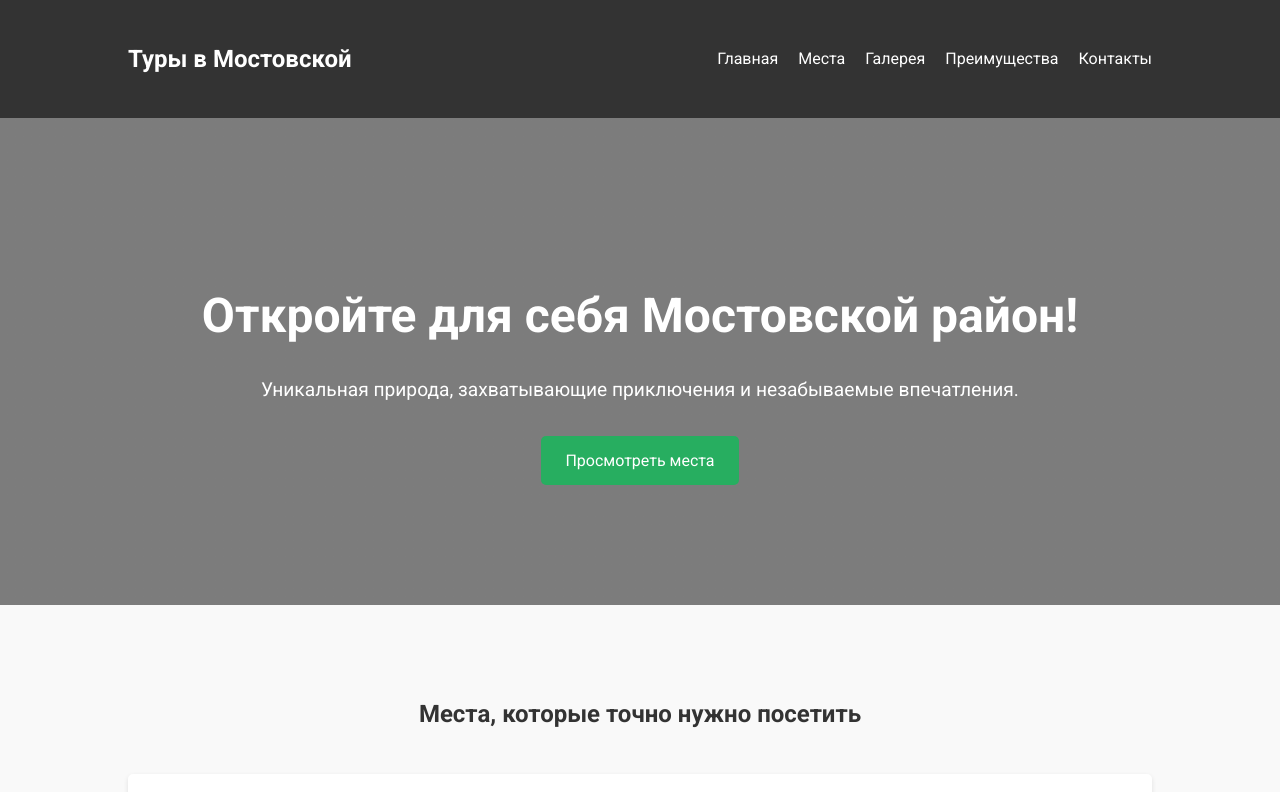
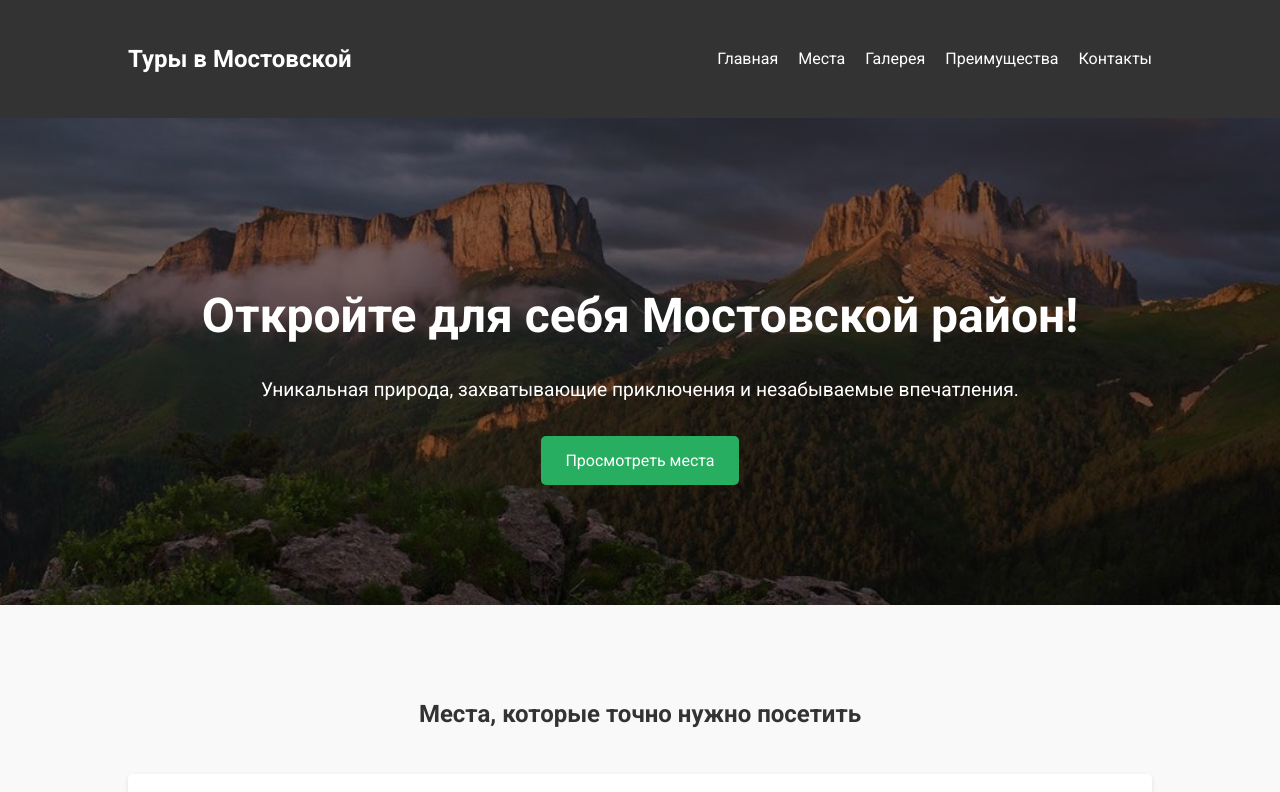
Before and after one commit to Buzzzma/trevel-blog, a plain HTML site: page index.html in a window 1280 px wide. Shown: the top 792 px of the page. Drawn offline with Linux system fonts and the light colour scheme.

Commit message:
Update style.css

```diff
--- a/style.css
+++ b/style.css
@@ -88,7 +88,7 @@ header nav ul li a:hover {
 /* Hero Section */
 #hero {
   background: linear-gradient(rgba(0, 0, 0, 0.5), rgba(0, 0, 0, 0.5)),
-    url("images/hero.jpg") center/cover no-repeat;
+    url("hero.jpg") center/cover no-repeat;
   color: #fff;
   text-align: center;
   padding: 100px 0;
```
